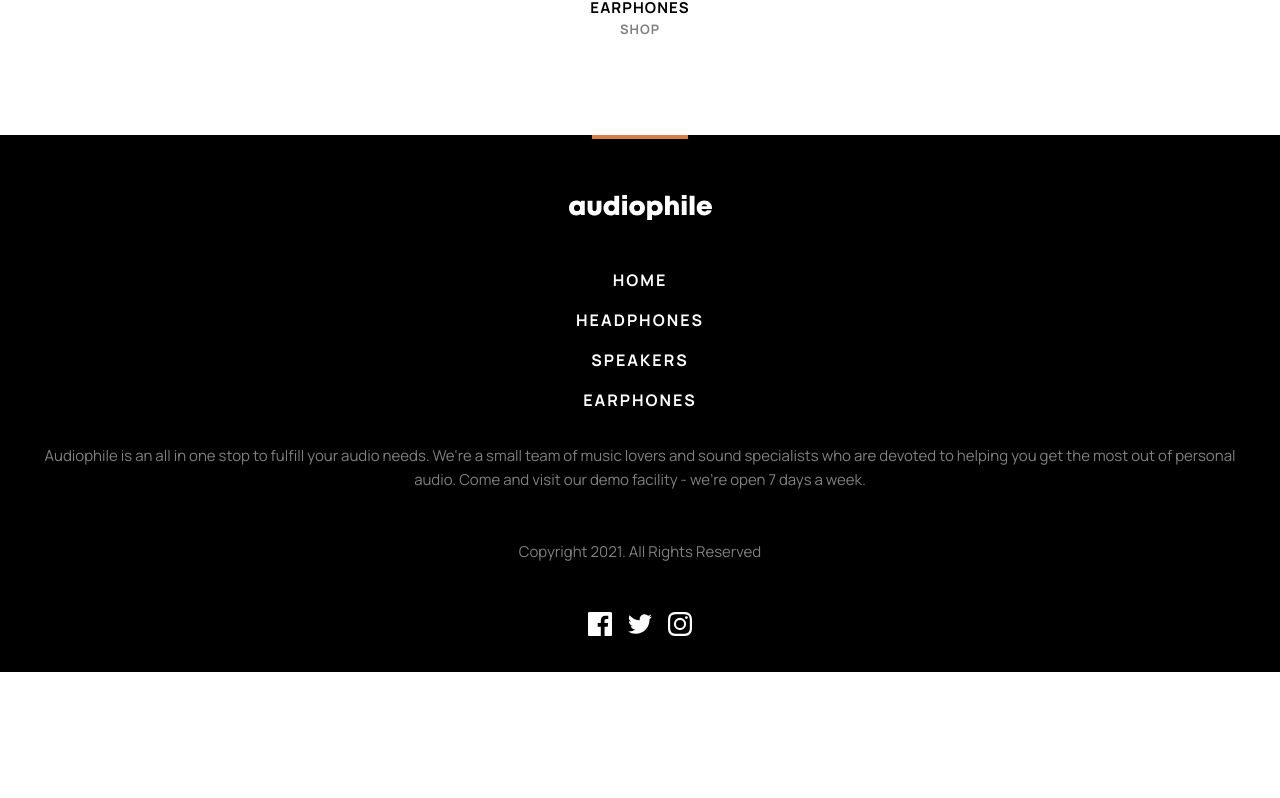
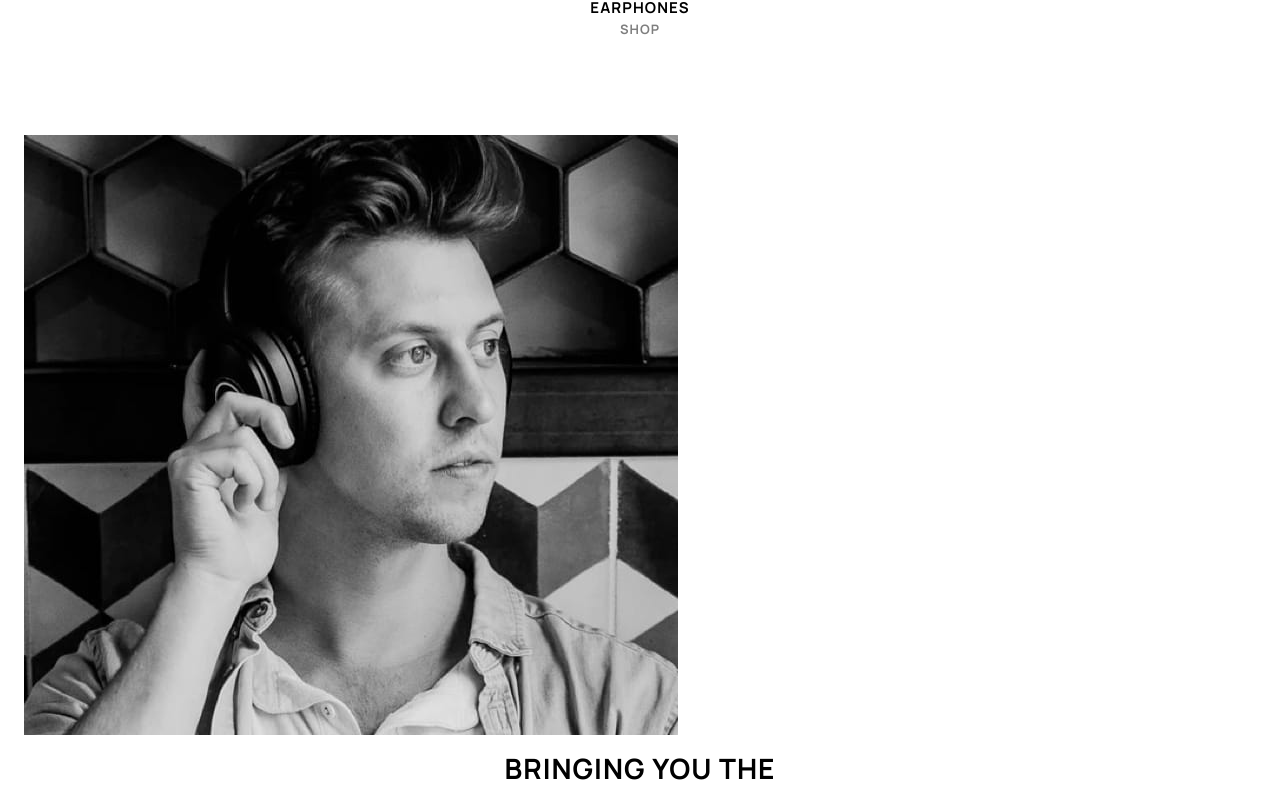
Before and after one commit to tornike2002/audiophie-project, a Next.js app: page /1/1 in a window 1280 px wide. Shown: the part 2480-3278 px from the top of the page. Before the commit the page ends 3152 px from the top, so only its background shows below. Built offline with nearby package versions, Linux system fonts and the light colour scheme.

Commit message:
added blog to productinfo component

```diff
--- a/app/(products)/[productsPage]/[productsId]/page.tsx
+++ b/app/(products)/[productsPage]/[productsId]/page.tsx
@@ -6,6 +6,7 @@ import headphone from "../../../../public/assets/product-xx99-mark-one-headphone
 import speaker from "../../../../public/assets/product-zx9-speaker/mobile/image-product.jpg";
 import earphone from "../../../../public/assets/product-yx1-earphones/mobile/image-product.jpg";
 import ThreeProduct from "@/components/ThreeProduct";
+import Blog from "@/components/Blog";
 const ProductsDetails = ({ params }: { params: any }) => {
   const filtered = data.filter((proId) => proId.id == params.productsId);
 
@@ -138,6 +139,7 @@ const ProductsDetails = ({ params }: { params: any }) => {
         <ThreeProduct image={speaker} link="Shop" title="speakers" />
         <ThreeProduct image={earphone} link="Shop" title="earphones" />
       </section>
+      <Blog />
     </div>
   );
 };
```
